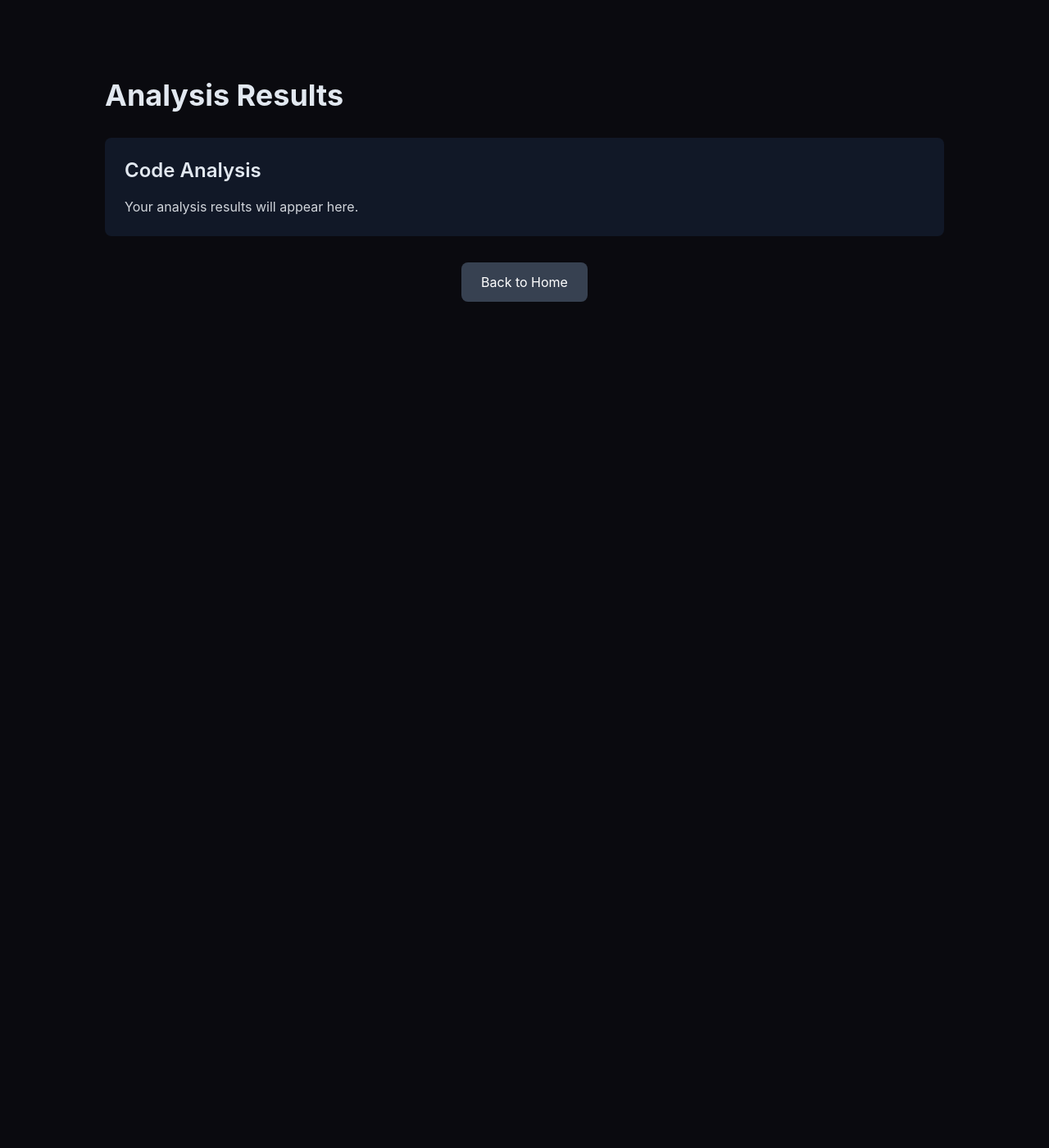
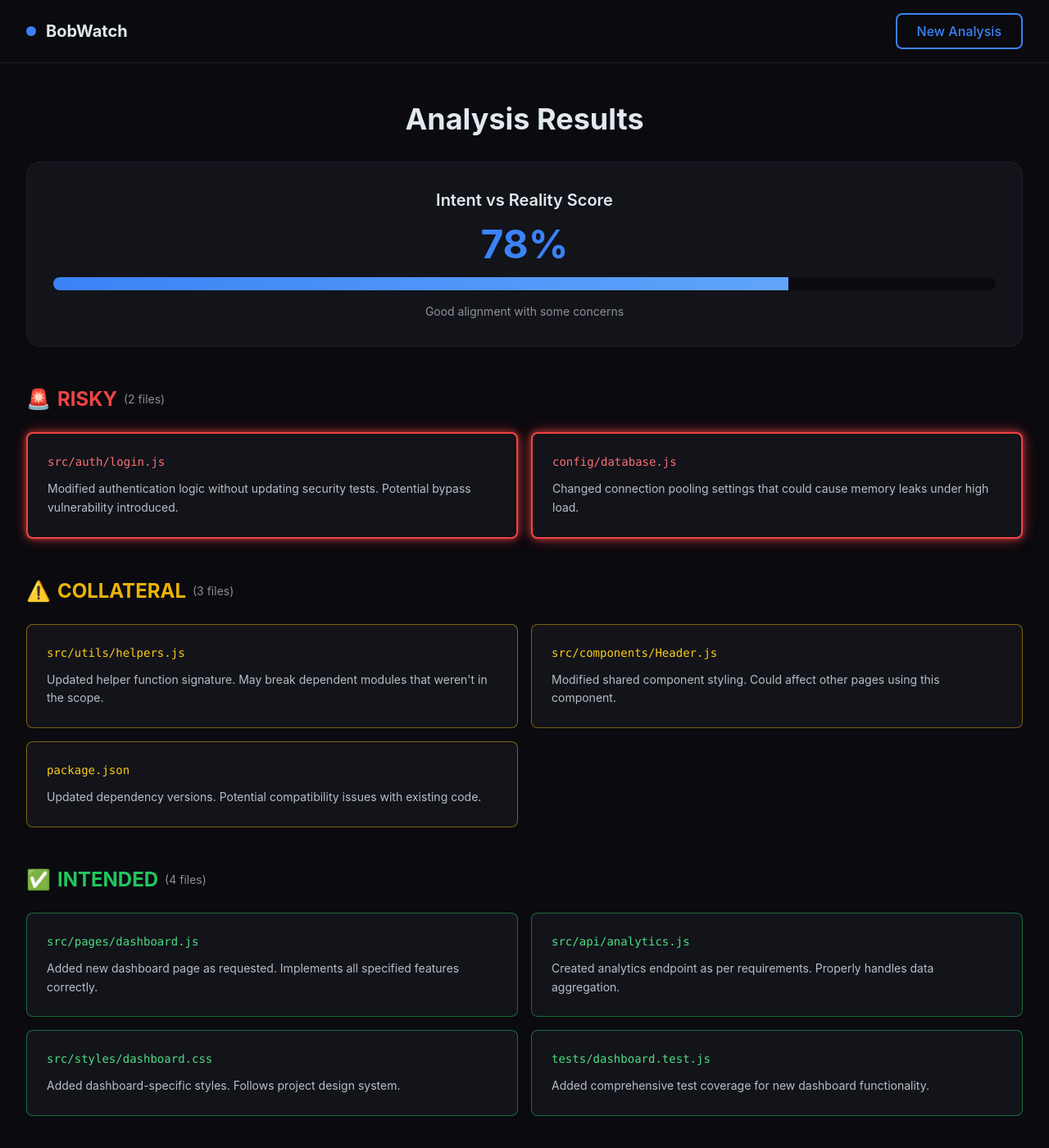
Before and after one commit to Lahar99/bobwatch, a Next.js app: page /results in a window 1280 px wide. Shown: the top 1400 px of the page at 82% size. Before the commit the page ends 800 px from the top, so only its background shows below. Built offline with nearby package versions, Linux system fonts and the light colour scheme.

Commit message:
Build results dashboard UI

```diff
--- a/app/results/page.js
+++ b/app/results/page.js
@@ -1,25 +1,275 @@
+'use client';
+
+import { useState, useEffect } from 'react';
+import { useRouter } from 'next/navigation';
+
 export default function Results() {
+  const router = useRouter();
+  const [score, setScore] = useState(0);
+  const [animatedScore, setAnimatedScore] = useState(0);
+  const [visibleCards, setVisibleCards] = useState([]);
+
+  // Mock data based on TRD structure
+  const mockData = {
+    score: 78,
+    risky: [
+      {
+        filename: 'src/auth/login.js',
+        explanation: 'Modified authentication logic without updating security tests. Potential bypass vulnerability introduced.'
+      },
+      {
+        filename: 'config/database.js',
+        explanation: 'Changed connection pooling settings that could cause memory leaks under high load.'
+      }
+    ],
+    collateral: [
+      {
+        filename: 'src/utils/helpers.js',
+        explanation: 'Updated helper function signature. May break dependent modules that weren\'t in the scope.'
+      },
+      {
+        filename: 'src/components/Header.js',
+        explanation: 'Modified shared component styling. Could affect other pages using this component.'
+      },
+      {
+        filename: 'package.json',
+        explanation: 'Updated dependency versions. Potential compatibility issues with existing code.'
+      }
+    ],
+    intended: [
+      {
+        filename: 'src/pages/dashboard.js',
+        explanation: 'Added new dashboard page as requested. Implements all specified features correctly.'
+      },
+      {
+        filename: 'src/api/analytics.js',
+        explanation: 'Created analytics endpoint as per requirements. Properly handles data aggregation.'
+      },
+      {
+        filename: 'src/styles/dashboard.css',
+        explanation: 'Added dashboard-specific styles. Follows project design system.'
+      },
+      {
+        filename: 'tests/dashboard.test.js',
+        explanation: 'Added comprehensive test coverage for new dashboard functionality.'
+      }
+    ]
+  };
+
+  // Animate score on mount
+  useEffect(() => {
+    setScore(mockData.score);
+    const duration = 2000;
+    const steps = 60;
+    const increment = mockData.score / steps;
+    let current = 0;
+
+    const timer = setInterval(() => {
+      current += increment;
+      if (current >= mockData.score) {
+        setAnimatedScore(mockData.score);
+        clearInterval(timer);
+      } else {
+        setAnimatedScore(Math.floor(current));
+      }
+    }, duration / steps);
+
+    return () => clearInterval(timer);
+  }, []);
+
+  // Stagger card animations
+  useEffect(() => {
+    const allCards = [
+      ...mockData.risky.map((_, i) => `risky-${i}`),
+      ...mockData.collateral.map((_, i) => `collateral-${i}`),
+      ...mockData.intended.map((_, i) => `intended-${i}`)
+    ];
+
+    allCards.forEach((cardId, index) => {
+      setTimeout(() => {
+        setVisibleCards(prev => [...prev, cardId]);
+      }, index * 100);
+    });
+  }, []);
+
+  const handleNewAnalysis = () => {
+    router.push('/');
+  };
+
   return (
-    <main className="flex min-h-screen flex-col items-center p-24">
-      <div className="z-10 max-w-5xl w-full">
-        <h1 className="text-4xl font-bold mb-8">Analysis Results</h1>
+    <main className="min-h-screen bg-background text-text">
+      {/* Header */}
+      <header className="border-b border-border">
+        <div className="max-w-7xl mx-auto px-4 sm:px-6 lg:px-8 py-4">
+          <div className="flex flex-col sm:flex-row items-center justify-between gap-4">
+            {/* Logo */}
+            <div className="flex items-center gap-3">
+              <div className="w-3 h-3 rounded-full bg-accent"></div>
+              <span className="text-xl font-bold text-text">BobWatch</span>
+            </div>
 
-        <div className="bg-gray-900 rounded-lg p-6 mb-6">
-          <h2 className="text-2xl font-semibold mb-4">Code Analysis</h2>
-          <p className="text-gray-300">
-            Your analysis results will appear here.
-          </p>
+            {/* New Analysis Button */}
+            <button
+              onClick={handleNewAnalysis}
+              className="px-6 py-2 border-2 border-accent text-accent rounded-lg hover:bg-accent hover:text-white transition-all duration-200 font-medium"
+            >
+              New Analysis
+            </button>
+          </div>
+        </div>
+      </header>
+
+      {/* Main Content */}
+      <div className="max-w-7xl mx-auto px-4 sm:px-6 lg:px-8 py-12">
+        {/* Score Section */}
+        <div className="mb-12">
+          <h1 className="text-3xl sm:text-4xl font-bold text-text mb-8 text-center">
+            Analysis Results
+          </h1>
+
+          <div className="bg-card rounded-2xl p-8 border border-border">
+            <h2 className="text-xl font-semibold text-text mb-4 text-center">
+              Intent vs Reality Score
+            </h2>
+
+            <div className="flex items-center justify-center gap-4 mb-4">
+              <span className="text-5xl font-bold text-accent">
+                {animatedScore}%
+              </span>
+            </div>
+
+            {/* Animated Progress Bar */}
+            <div className="w-full bg-background rounded-full h-4 overflow-hidden">
+              <div
+                className="h-full bg-gradient-to-r from-accent to-blue-400 transition-all duration-2000 ease-out"
+                style={{ width: `${animatedScore}%` }}
+              ></div>
+            </div>
+
+            <p className="text-center text-text/60 mt-4 text-sm">
+              {score >= 80 ? 'Excellent alignment with your instructions' :
+               score >= 60 ? 'Good alignment with some concerns' :
+               'Significant deviations detected'}
+            </p>
+          </div>
         </div>
 
-        <div className="flex justify-center mt-8">
-          <a
-            href="/"
-            className="px-6 py-3 bg-gray-700 hover:bg-gray-600 text-white rounded-lg transition-colors"
-          >
-            Back to Home
-          </a>
+        {/* File Cards Sections */}
+        <div className="space-y-12">
+          {/* RISKY Section */}
+          <section>
+            <h2 className="text-2xl font-bold text-red-500 mb-6 flex items-center gap-2">
+              <span>🚨</span>
+              <span>RISKY</span>
+              <span className="text-sm font-normal text-text/60">
+                ({mockData.risky.length} files)
+              </span>
+            </h2>
+
+            <div className="grid gap-4 md:grid-cols-2">
+              {mockData.risky.map((file, index) => (
+                <div
+                  key={index}
+                  className={`bg-card rounded-lg p-6 border-2 border-red-500 transition-all duration-500 ${
+                    visibleCards.includes(`risky-${index}`)
+                      ? 'opacity-100 translate-y-0'
+                      : 'opacity-0 translate-y-4'
+                  } animate-pulse-glow`}
+                  style={{
+                    animation: visibleCards.includes(`risky-${index}`)
+                      ? 'pulse-glow 2s ease-in-out infinite'
+                      : 'none'
+                  }}
+                >
+                  <h3 className="font-mono text-sm text-red-400 mb-3 break-all">
+                    {file.filename}
+                  </h3>
+                  <p className="text-text/80 text-sm leading-relaxed">
+                    {file.explanation}
+                  </p>
+                </div>
+              ))}
+            </div>
+          </section>
+
+          {/* COLLATERAL Section */}
+          <section>
+            <h2 className="text-2xl font-bold text-yellow-500 mb-6 flex items-center gap-2">
+              <span>⚠️</span>
+              <span>COLLATERAL</span>
+              <span className="text-sm font-normal text-text/60">
+                ({mockData.collateral.length} files)
+              </span>
+            </h2>
+
+            <div className="grid gap-4 md:grid-cols-2">
+              {mockData.collateral.map((file, index) => (
+                <div
+                  key={index}
+                  className={`bg-card rounded-lg p-6 border border-yellow-500/50 transition-all duration-500 ${
+                    visibleCards.includes(`collateral-${index}`)
+                      ? 'opacity-100 translate-y-0'
+                      : 'opacity-0 translate-y-4'
+                  }`}
+                >
+                  <h3 className="font-mono text-sm text-yellow-400 mb-3 break-all">
+                    {file.filename}
+                  </h3>
+                  <p className="text-text/80 text-sm leading-relaxed">
+                    {file.explanation}
+                  </p>
+                </div>
+              ))}
+            </div>
+          </section>
+
+          {/* INTENDED Section */}
+          <section>
+            <h2 className="text-2xl font-bold text-green-500 mb-6 flex items-center gap-2">
+              <span>✅</span>
+              <span>INTENDED</span>
+              <span className="text-sm font-normal text-text/60">
+                ({mockData.intended.length} files)
+              </span>
+            </h2>
+
+            <div className="grid gap-4 md:grid-cols-2">
+              {mockData.intended.map((file, index) => (
+                <div
+                  key={index}
+                  className={`bg-card rounded-lg p-6 border border-green-500/50 transition-all duration-500 ${
+                    visibleCards.includes(`intended-${index}`)
+                      ? 'opacity-100 translate-y-0'
+                      : 'opacity-0 translate-y-4'
+                  }`}
+                >
+                  <h3 className="font-mono text-sm text-green-400 mb-3 break-all">
+                    {file.filename}
+                  </h3>
+                  <p className="text-text/80 text-sm leading-relaxed">
+                    {file.explanation}
+                  </p>
+                </div>
+              ))}
+            </div>
+          </section>
         </div>
       </div>
+
+      <style jsx>{`
+        @keyframes pulse-glow {
+          0%, 100% {
+            box-shadow: 0 0 5px rgba(239, 68, 68, 0.5),
+                        0 0 10px rgba(239, 68, 68, 0.3),
+                        0 0 15px rgba(239, 68, 68, 0.2);
+          }
+          50% {
+            box-shadow: 0 0 10px rgba(239, 68, 68, 0.8),
+                        0 0 20px rgba(239, 68, 68, 0.5),
+                        0 0 30px rgba(239, 68, 68, 0.3);
+          }
+        }
+      `}</style>
     </main>
   );
 }
```
